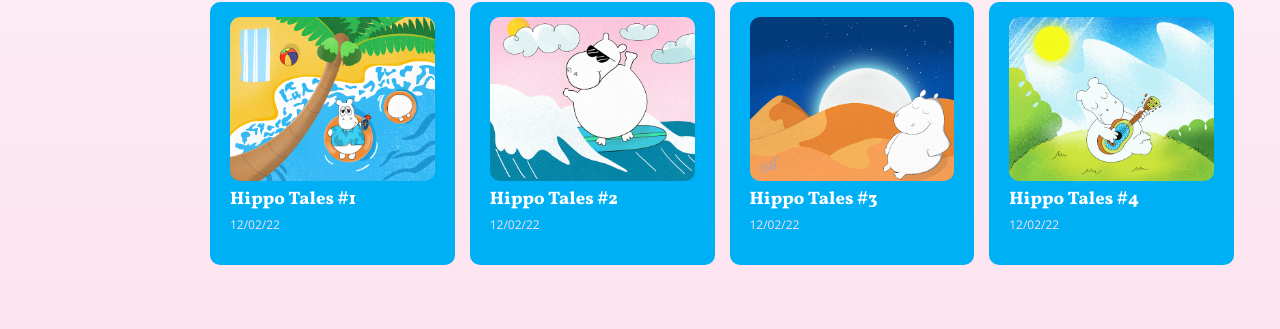
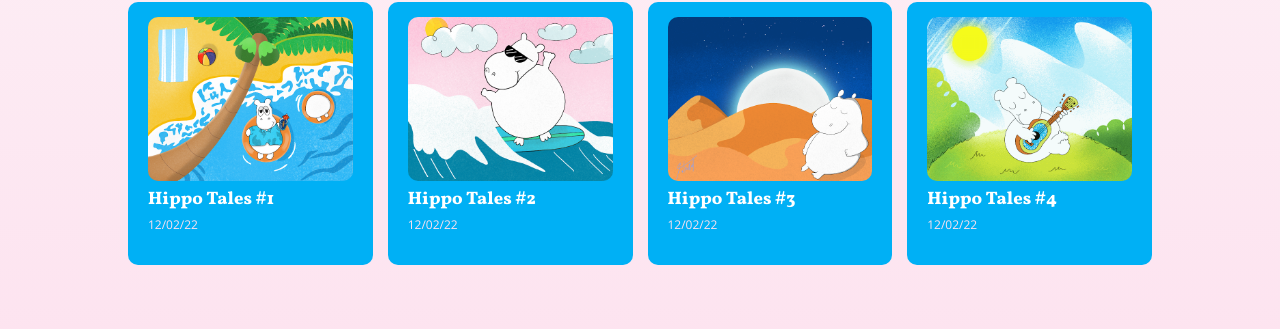
Before and after one commit to mlastarria/coderdesafios, a plain HTML site: page pages/nft.html in a window 1280 px wide. Shown: the part 557-886 px from the top of the page. Drawn offline with nearby package versions, Linux system fonts and the light colour scheme.

```diff
--- a/pages/nft.html
+++ b/pages/nft.html
@@ -22,7 +22,7 @@
 
 
 <!-- Contenedor principal GRID -->
-<div class="container">
+<div class="container-hippo">
 
 
 
```
